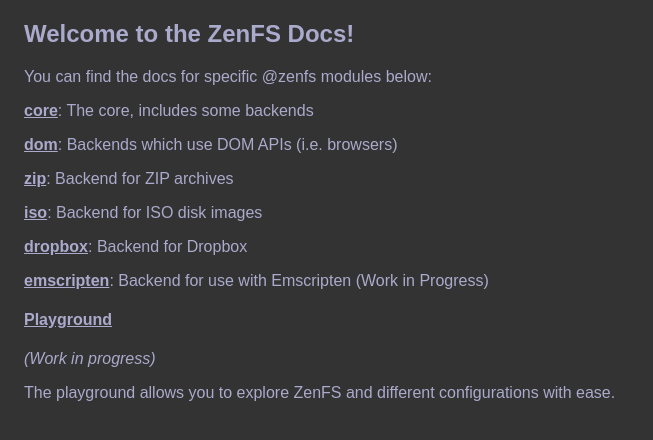
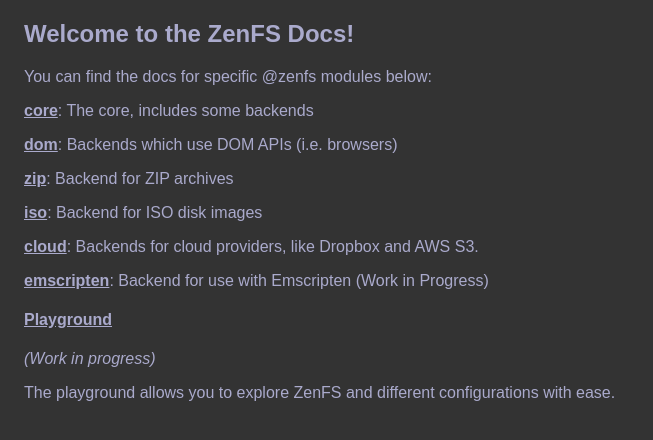
Before and after one commit to zen-fs/zen-fs.github.io, an Astro site: page / in a window 1280 px wide. Shown: the whole page, without its empty margins (0-653 px from the left). Built offline with nearby package versions, Linux system fonts and the light colour scheme; Astro itself is replaced by a stand-in of ours.

Commit message:
Added `@zenfs/cloud`

```diff
--- a/src/pages/index.astro
+++ b/src/pages/index.astro
@@ -26,7 +26,7 @@
 			<p><strong><a href="/dom">dom</a></strong>: Backends which use DOM APIs (i.e. browsers)</p>
 			<p><strong><a href="/zip">zip</a></strong>: Backend for ZIP archives</p>
 			<p><strong><a href="/iso">iso</a></strong>: Backend for ISO disk images</p>
-			<p><strong><a href="/dropbox">dropbox</a></strong>: Backend for Dropbox</p>
+			<p><strong><a href="/cloud">cloud</a></strong>: Backends for cloud providers, like Dropbox and AWS S3.</p>
 			<p><strong><a href="/emscripten">emscripten</a></strong>: Backend for use with Emscripten (Work in Progress)</p>
 
 			<h4><a href="/playground">Playground</a></h4>
```
